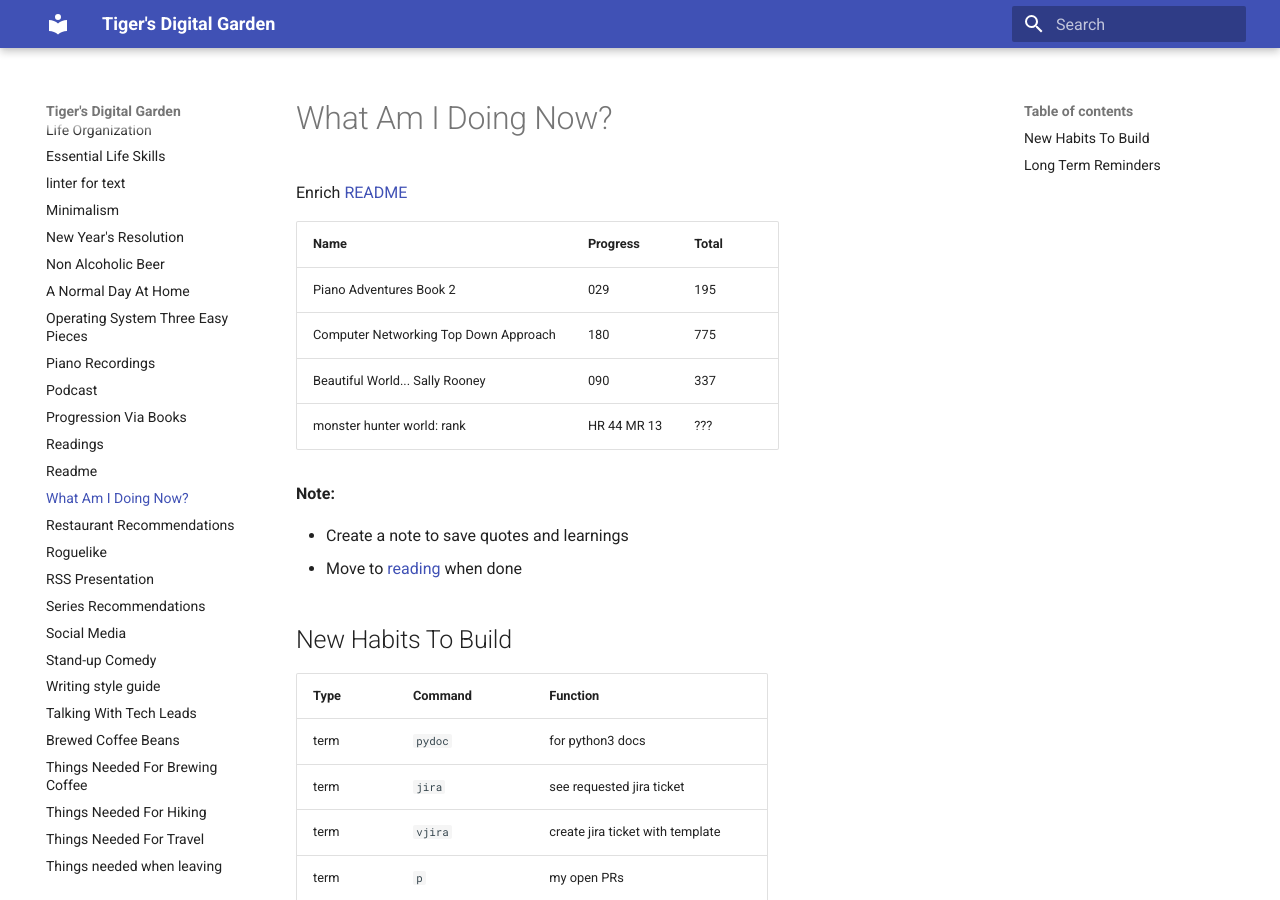
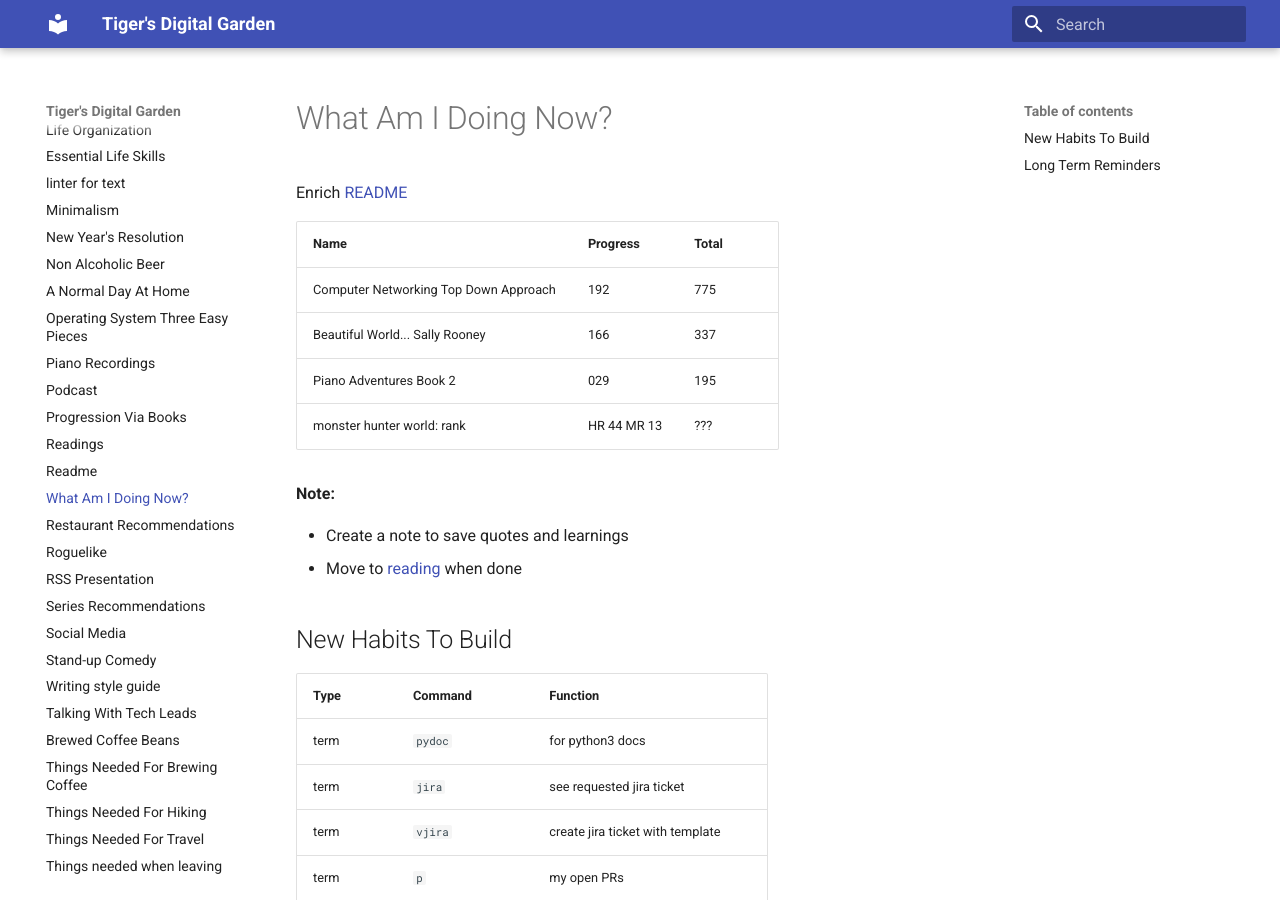
Before and after one commit to ynotstartups/notes, an MkDocs documentation site: the page built from notes/reminders.md, in a window 1280 px wide and 900 px high. Built offline with MkDocs 1.6.1 and Material for MkDocs 9.7.7, drawn with Linux system fonts in a browser that asks for light colours.

Commit message:
update progress

```diff
--- a/notes/reminders.md
+++ b/notes/reminders.md
@@ -4,9 +4,9 @@ Enrich [README](./readmereadme.md)
 
 | Name                                  | Progress    | Total |
 | ------------------------------------- | ----------- | ----- |
+| Computer Networking Top Down Approach | 192         | 775   |
+| Beautiful World... Sally Rooney       | 166         | 337   |
 | Piano Adventures Book 2               | 029         | 195   |
-| Computer Networking Top Down Approach | 180         | 775   |
-| Beautiful World... Sally Rooney       | 090         | 337   |
 | monster hunter world: rank            | HR 44 MR 13 | ???   |
 
 **Note:**
```
